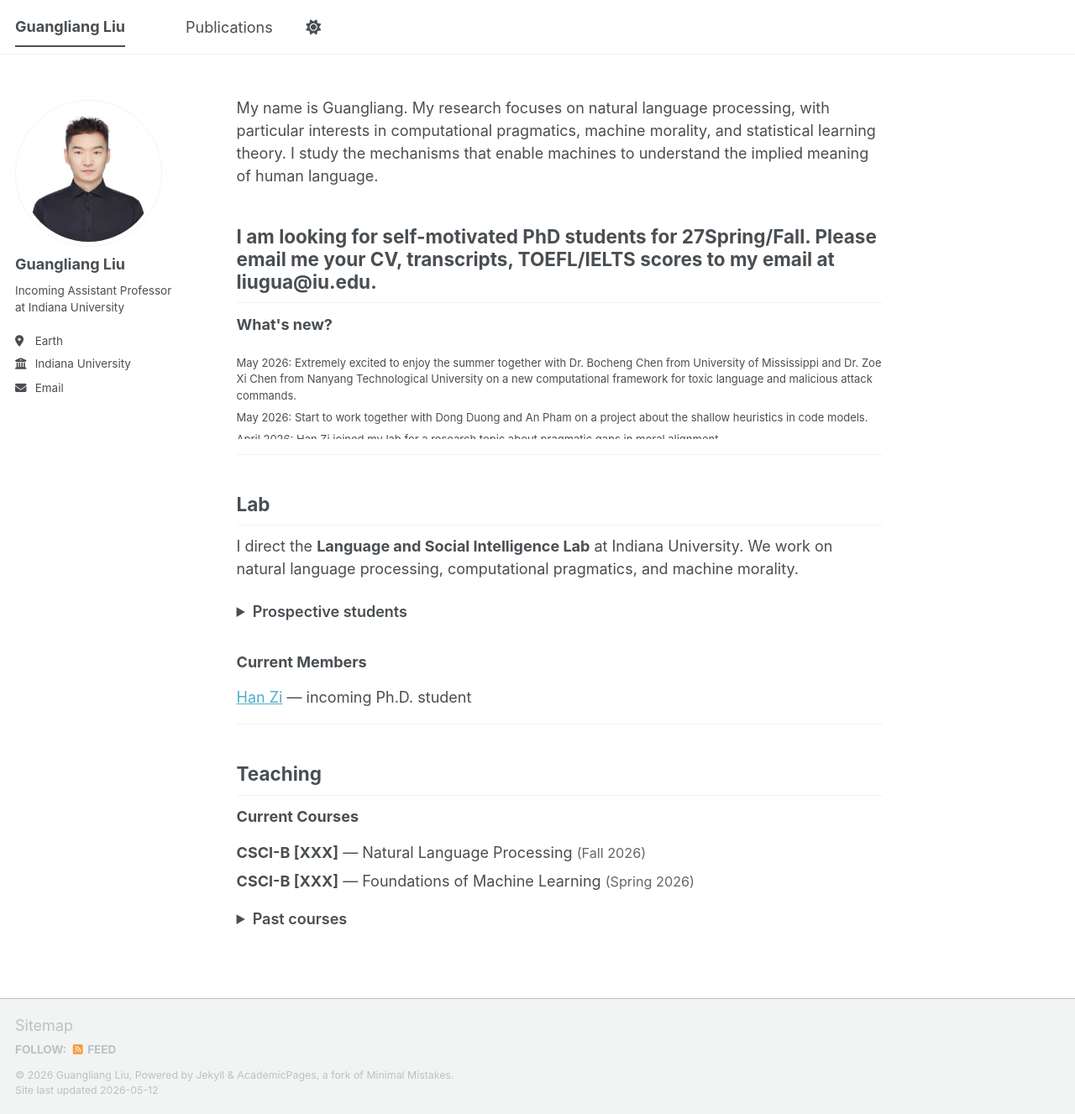
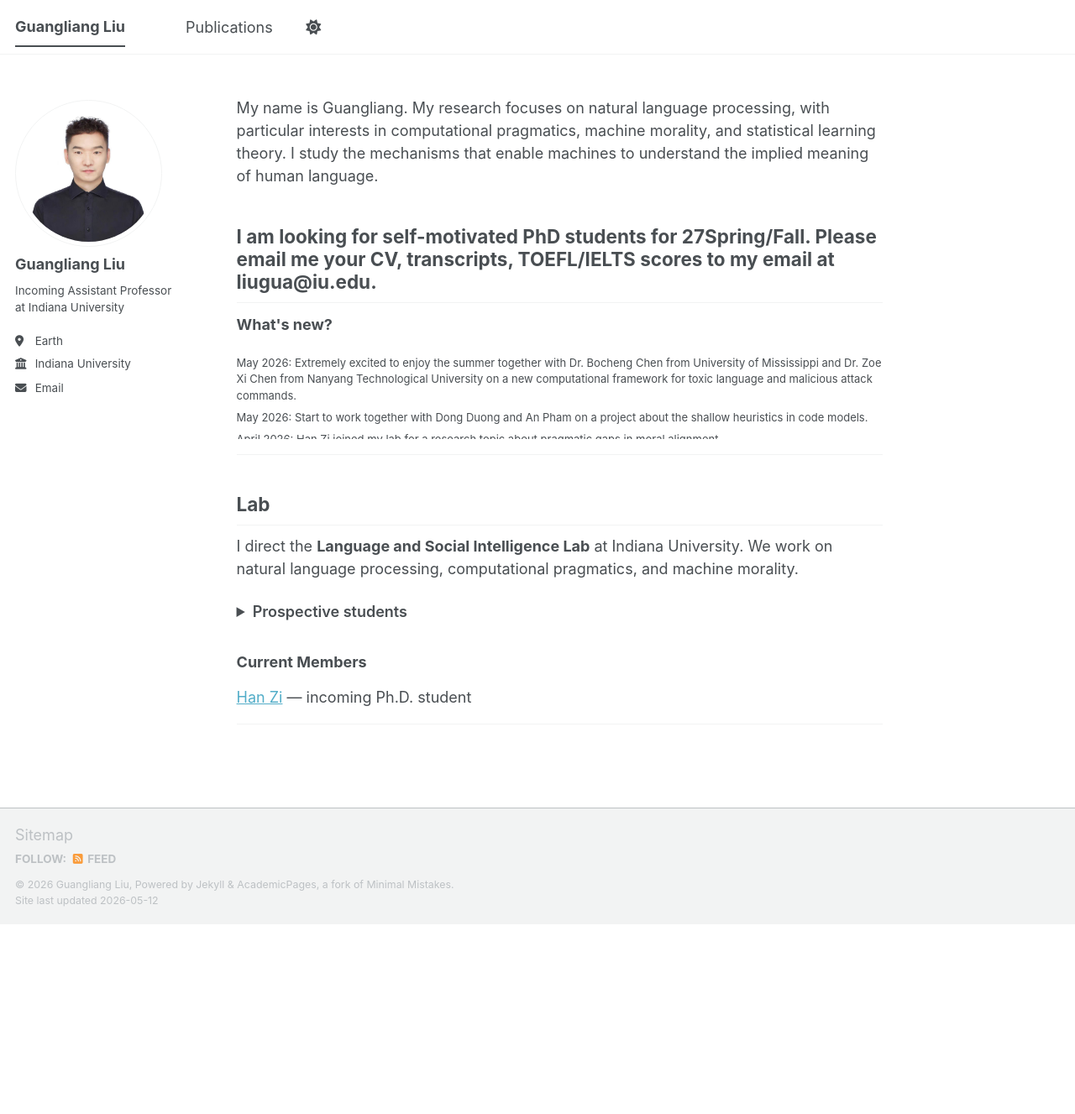
Before and after one commit to guangliang-nlp/guangliang-nlp.github.io, a Jekyll site: the page built from _pages/about.md, in a window 1280 px wide and 1327 px high. Shown: the whole window at 84% size. Built offline with Jekyll 4.4.1, drawn with Linux system fonts in a browser that asks for light colours; a script bundle is joined from its source files by our own code; library files that are not in the unit come from our copies.

Commit message:
Update about.md

```diff
--- a/_pages/about.md
+++ b/_pages/about.md
@@ -51,21 +51,3 @@ I am looking for self-motivated PhD students for 27Spring/Fall. Please email me
 </section>
 
 ---
-
-<section id="teaching">
-<h2>Teaching</h2>
-
-<h3 style="margin-top:0.8em;">Current Courses</h3>
-<ul style="list-style:none; padding:0;">
-  <li style="margin-bottom:0.4em;"><strong>CSCI-B [XXX]</strong> — Natural Language Processing <span style="color:#666; font-size:0.9em;">(Fall 2026)</span></li>
-  <li style="margin-bottom:0.4em;"><strong>CSCI-B [XXX]</strong> — Foundations of Machine Learning <span style="color:#666; font-size:0.9em;">(Spring 2026)</span></li>
-</ul>
-
-<details>
-<summary style="cursor:pointer; font-weight:600; margin-top:0.8em;">Past courses</summary>
-<ul style="list-style:none; padding:0; margin-top:0.8em;">
-  <li style="margin-bottom:0.4em;"><strong>[Course ID]</strong> — [Course Title] <span style="color:#666; font-size:0.9em;">([Semester])</span></li>
-  <li style="margin-bottom:0.4em;"><strong>[Course ID]</strong> — [Course Title] <span style="color:#666; font-size:0.9em;">([Semester])</span></li>
-</ul>
-</details>
-</section>
```
